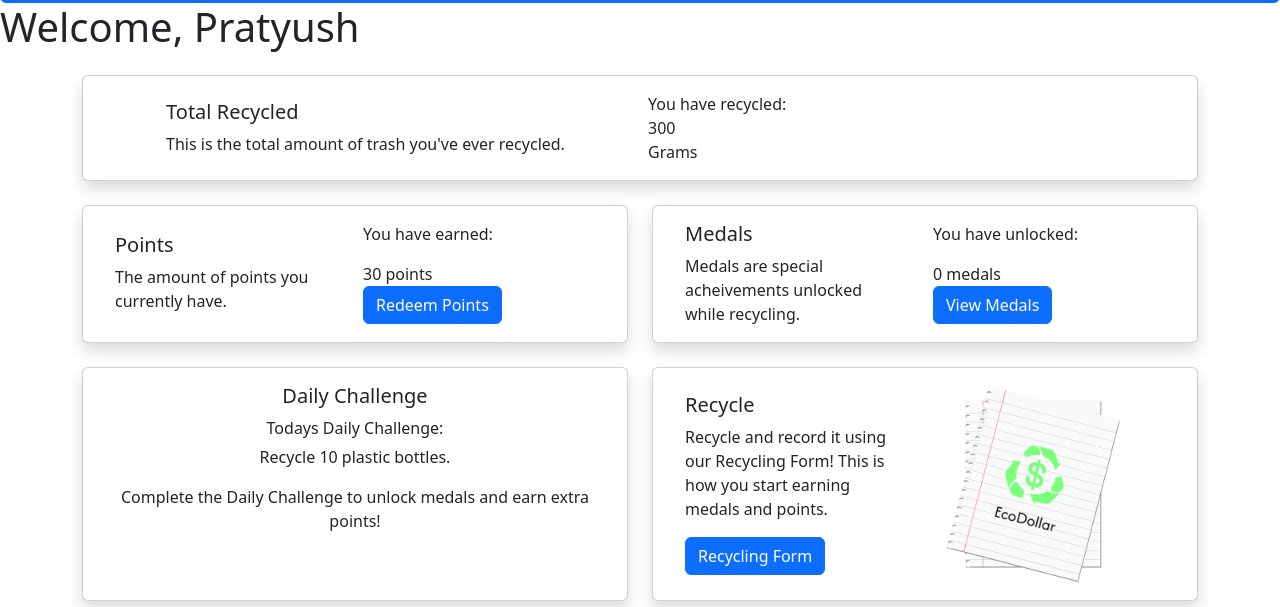
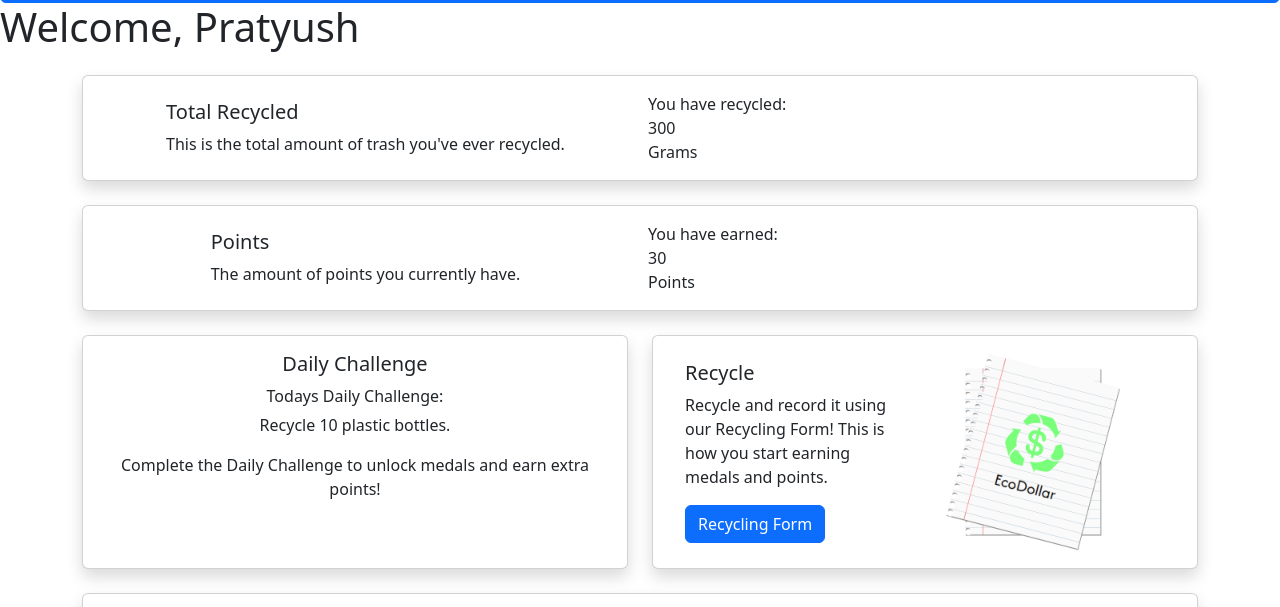
Before and after one commit to Pattuv/EcoDollar, a Flask app: page /dashboard in a window 1280 px wide. Shown: the part 119-726 px from the top of the page. Run offline with Flask 3, Linux system fonts and the light colour scheme; a user stored in the database is signed in; some web fonts are replaced.

Commit message:
finished main functionality

```diff
--- a/templates/dashboard.html
+++ b/templates/dashboard.html
@@ -83,13 +83,7 @@
           </div>
         </div>
 
-
-
-
-
-
-                <!-- Card 2: Points Earned -->
-        <div class="col-12 col-md-6">
+        <div class="col-12">
           <div class="card h-100 shadow p-3">
             <div class="row g-3">
               <!-- Text Column -->
@@ -102,41 +96,24 @@
                 </div>
               </div>
               <!-- Image Column -->
-              <div class="col-12 col-md-6 justify-content-center align-items-center flex-column">
-                <p class="card-text">
-                  You have earned:
-                </p>
-                <p class="card-text main-dash-text mb-0">{{ points }} points</p>
-                <a href="#" class="btn btn-primary btn-brand">Redeem Points</a>
+              <div class="col-12 col-md-6 justify-content-center  align-items-center  flex-column">
+                <p class="card-text mb-0">You have earned:</p> <!-- Removed margin-bottom -->
+                <p class="card-text main-big-text mb-0">{{ points }}</p> <!-- Removed margin-bottom -->
+                <p class="submain mb-0">Points</p> <!-- Removed margin-bottom -->
               </div>
             </div>
           </div>
         </div>
 
-        <!-- Card 3: Medals -->
-        <div class="col-12 col-md-6">
-          <div class="card h-100 shadow p-3">
-            <div class="row g-3">
-              <!-- Text Column -->
-              <div class="col-12 col-md-6 d-flex justify-content-center align-items-center">
-                <div class="px-3">
-                  <h5 class="card-title">Medals</h5>
-                  <p class="card-text">
-                    Medals are special acheivements unlocked while recycling.
-                  </p>
-                </div>
-              </div>
 
-              <div class="col-12 col-md-6 justify-content-center align-items-center flex-column">
-                <p class="card-text">
-                  You have unlocked:
-                </p>
-                <p class="card-text main-dash-text mb-0">0 medals</p>
-                <a href="#" class="btn btn-primary btn-brand">View Medals</a>
-              </div>
-            </div>
-          </div>
-        </div>
+
+
+
+
+
+
+
+
 
 
         <div class="col-12 col-md-6">
```
Also changed, not shown: instance/users.db.
